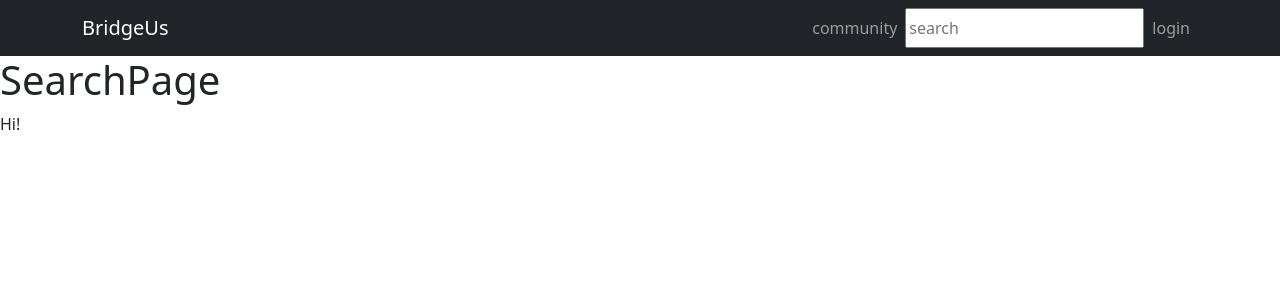
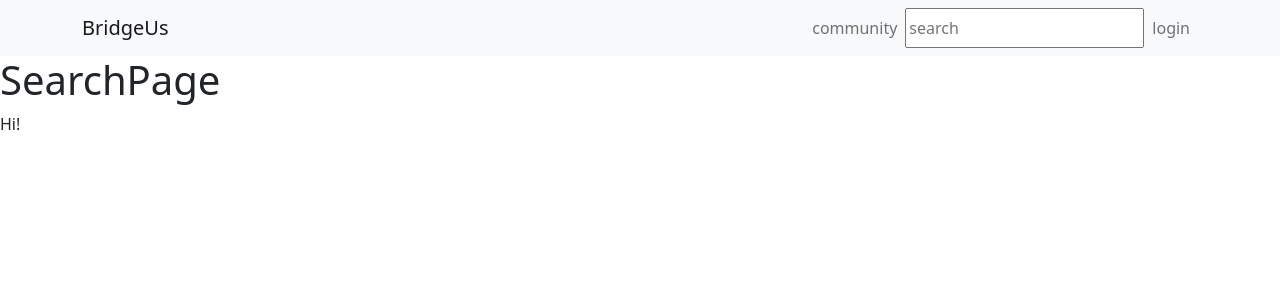
Before and after one commit to swsnu/swppfall2022-team16, a React (Create React App) app in the folder frontend/: page /search/1 in a window 1280 px wide. Shown: the top 300 px of the page. Built offline with nearby package versions, Linux system fonts and the light colour scheme.

Commit message:
commitcheck

```diff
--- a/frontend/src/components/Banner.tsx
+++ b/frontend/src/components/Banner.tsx
@@ -34,7 +34,7 @@ export default function Banner (): JSX.Element {
     <Carousel.Item>
       <img
         className="d-block w-100"
-        src="./bannerCarousel.png"
+        src="./carousel2.png"
         alt="Third slide"
       />
 
--- a/frontend/src/components/TopBar.tsx
+++ b/frontend/src/components/TopBar.tsx
@@ -7,7 +7,7 @@ import Navbar from 'react-bootstrap/Navbar'
 export default function TopBar (): JSX.Element {
   return (
     <>
-    <Navbar sticky = "top" bg="dark" variant="dark">
+    <Navbar sticky = "top" bg="light" variant="light">
       <Container>
         <Navbar.Brand href="./">{' '}BridgeUs</Navbar.Brand>
         <Nav className ="side">
--- a/frontend/src/pages/MainPage.tsx
+++ b/frontend/src/pages/MainPage.tsx
@@ -11,11 +11,13 @@ export default function MainPage (): JSX.Element {
     <Row>
       <Col>
         <TopBar />
+        <br/>
       </Col>
     </Row>
     <Row>
       <Col>
         <Banner />
+        <br/>
       </Col>
     </Row>
     <Row>
```
Also changed, not shown: 1 other file (tests, documents, lock files or other folders).
